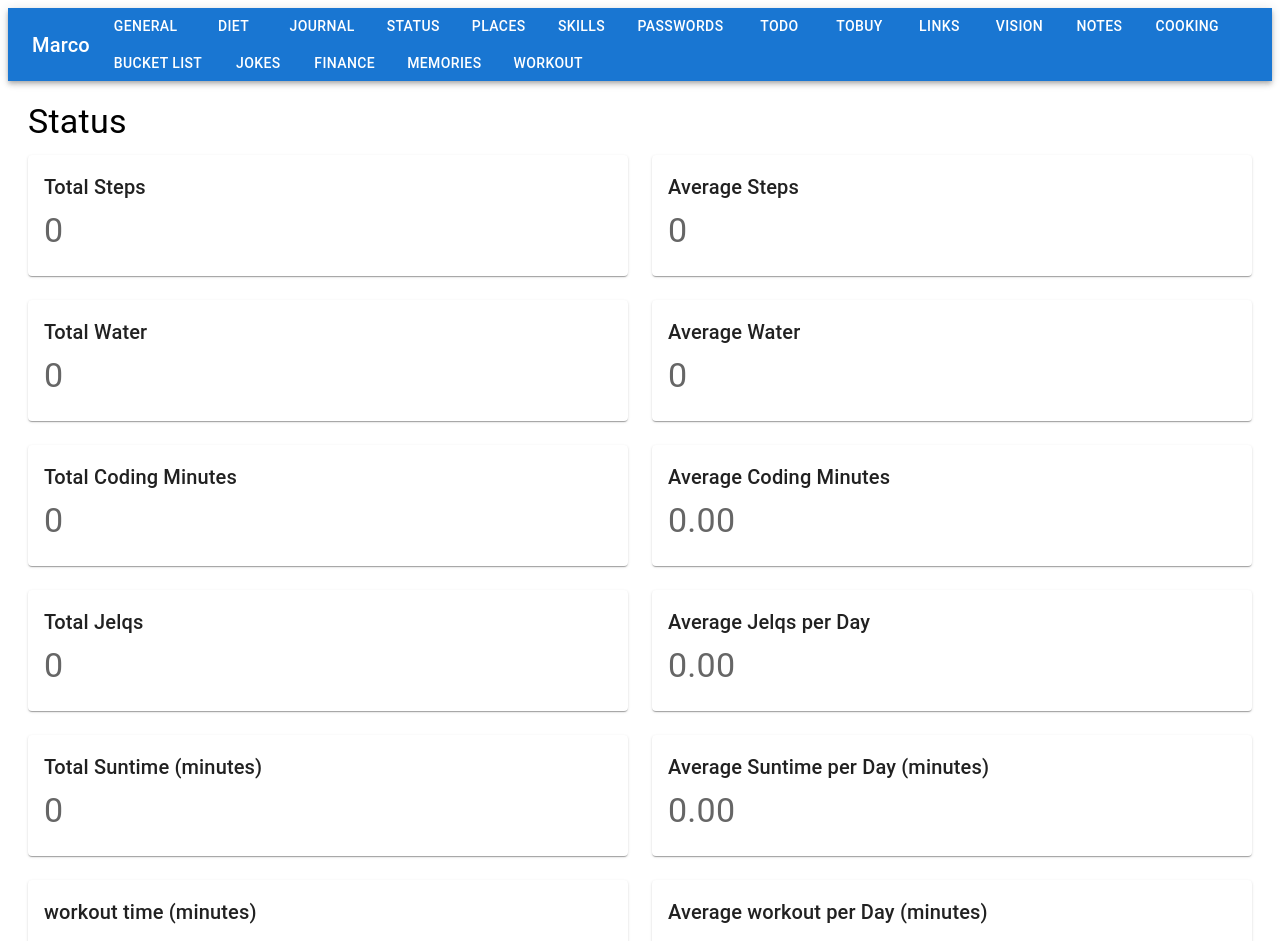
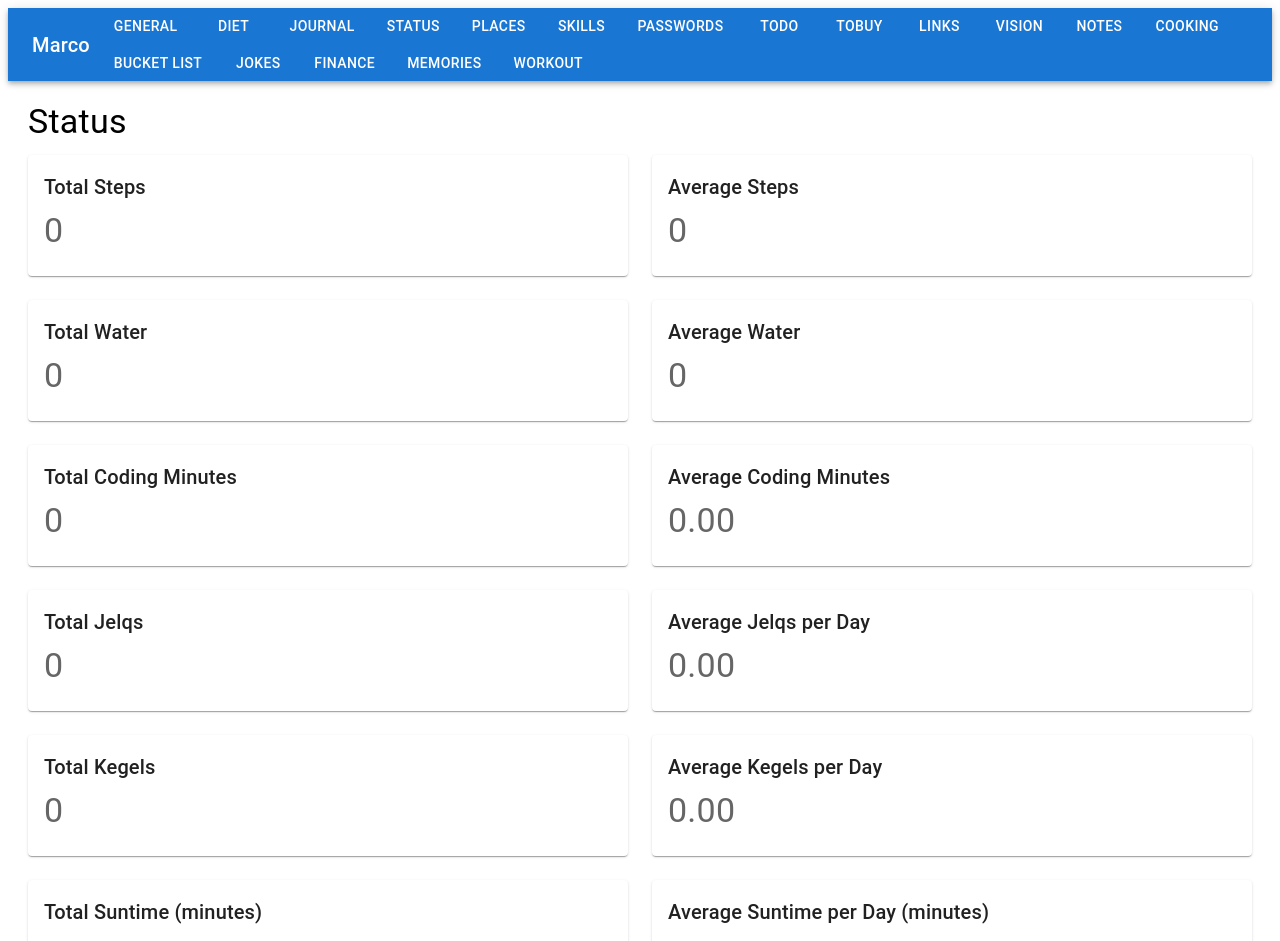
Before and after one commit to codebymarco/life-track-app, a React (Vite) app: page /status in a window 1280 px wide. Shown: the top 941 px of the page. Built offline with nearby package versions, Linux system fonts and the light colour scheme.

Commit message:
started kegels stats

```diff
--- a/src/pages/StatusPage.tsx
+++ b/src/pages/StatusPage.tsx
@@ -413,6 +413,67 @@ const StatusPage: React.FC = () => {
           </Card>
         </Grid>
 
+
+
+
+
+
+
+
+
+        {/* Kegels Statistics */}
+        <Grid item xs={12} sm={6}>
+          <Card sx={{ minWidth: 275 }}>
+            <CardContent>
+              <Typography variant="h6" component="div" gutterBottom>
+                Total Kegels
+              </Typography>
+              <Typography variant="h4" color="text.secondary">
+                {totalJelqs}
+              </Typography>
+            </CardContent>
+          </Card>
+        </Grid>
+
+        <Grid item xs={12} sm={6}>
+          <Card sx={{ minWidth: 275 }}>
+            <CardContent>
+              <Typography variant="h6" component="div" gutterBottom>
+                Average Kegels per Day
+              </Typography>
+              <Typography variant="h4" color="text.secondary">
+                {averageJelqs.toFixed(2)}
+              </Typography>
+            </CardContent>
+          </Card>
+        </Grid>
+
+
+
+
+
+
+
+
+
+
+
+
+
+
+
+
+
+
+
+
+
+
+
+
+
+
+
         {/* Suntime Statistics */}
         <Grid item xs={12} sm={6}>
           <Card sx={{ minWidth: 275 }}>
@@ -472,11 +533,9 @@ const StatusPage: React.FC = () => {
           { label: "Pray Morning", count: prayMorningCount },
           { label: "Pray Evening", count: prayEveningCount },
           { label: "Workout", count: workoutCount },
-          { label: "Mast", count: mastCount },
-          { label: "PN", count: pnCount },
-          { label: "Stretch", count: stretchCount },
-          { label: "PE", count: peCount },
-          { label: "Kegels", count: kegelsCount },
+          { label: "Masturbate", count: mastCount },
+          { label: "Wacthed Porn", count: pnCount },
+          { label: "Stretch", count: stretchCount }
         ].map((metric, index) => (
           <Grid item xs={12} sm={6} key={index}>
             <Card sx={{ minWidth: 275 }}>
```
